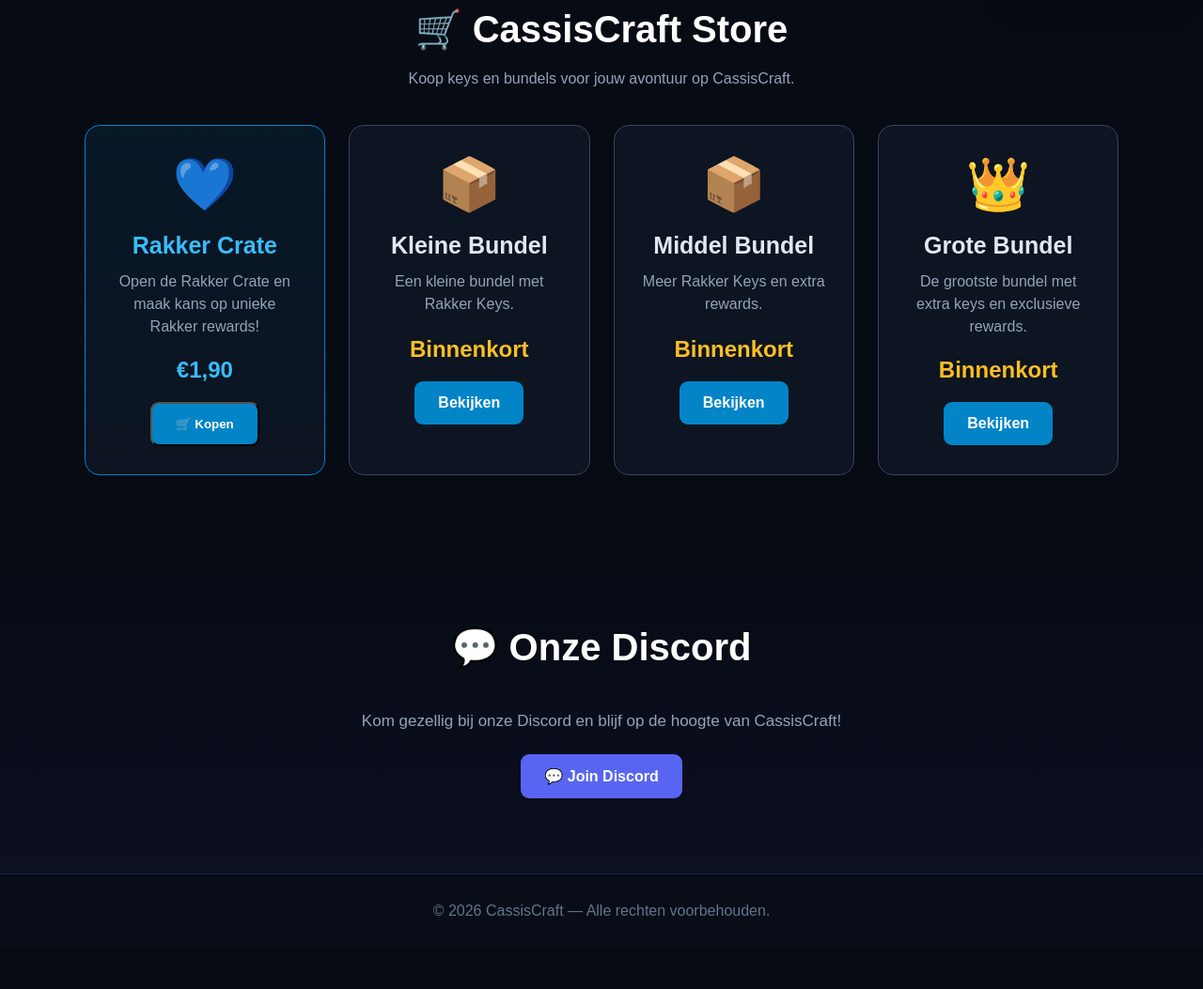
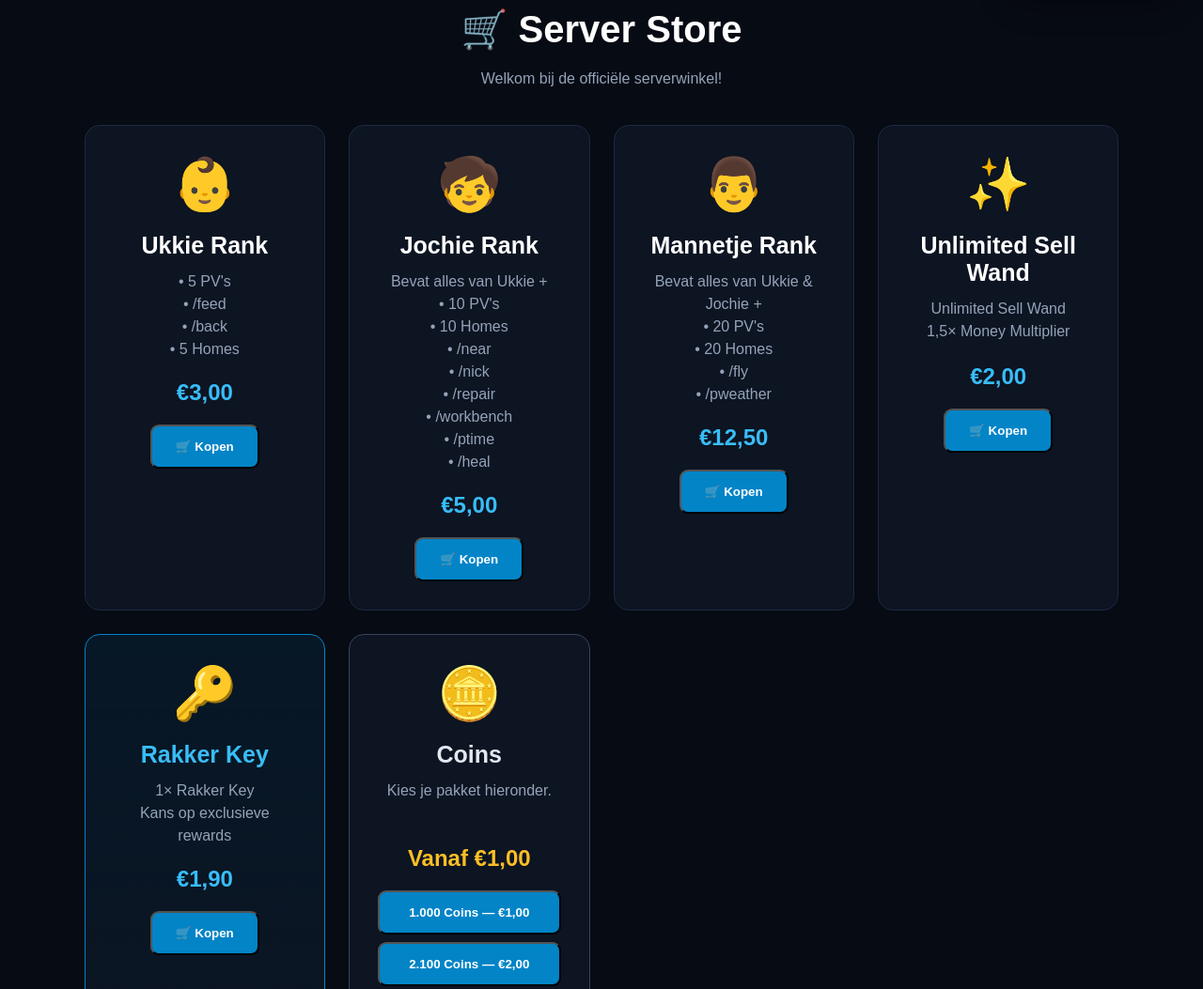
Before and after one commit to CassisCraft/cassiscraft-website, a plain HTML site: page Index.html in a window 1280 px wide. Shown: the part 780-1833 px from the top of the page at 94% size. Before the commit the page ends 1789 px from the top, so only its background shows below. Drawn offline with Linux system fonts and the light colour scheme.

Commit message:
Update Index.html

```diff
--- a/Index.html
+++ b/Index.html
@@ -428,131 +428,70 @@
 
 
     <!-- STORE -->
-
     <section id="store">
-
-        <h2 class="section-title">
-            🛒 CassisCraft Store
-        </h2>
-
-        <p class="section-subtitle">
-            Koop keys en bundels voor jouw avontuur op CassisCraft.
-        </p>
-
+        <h2 class="section-title">🛒 Server Store</h2>
+        <p class="section-subtitle">Welkom bij de officiële serverwinkel!</p>
 
         <div class="products">
 
+            <div class="card">
+                <div class="card-icon">👶</div>
+                <h3>Ukkie Rank</h3>
+                <p>• 5 PV's<br>• /feed<br>• /back<br>• 5 Homes</p>
+                <div class="price">€3,00</div>
+                <button type="button" class="button" onclick="addToCart('Ukkie Rank', 3.00)">🛒 Kopen</button>
+            </div>
 
-            <!-- RAKKER CRATE -->
+            <div class="card">
+                <div class="card-icon">🧒</div>
+                <h3>Jochie Rank</h3>
+                <p>Bevat alles van Ukkie +<br>• 10 PV's<br>• 10 Homes<br>• /near<br>• /nick<br>• /repair<br>• /workbench<br>• /ptime<br>• /heal</p>
+                <div class="price">€5,00</div>
+                <button type="button" class="button" onclick="addToCart('Jochie Rank', 5.00)">🛒 Kopen</button>
+            </div>
+
+            <div class="card">
+                <div class="card-icon">👨</div>
+                <h3>Mannetje Rank</h3>
+                <p>Bevat alles van Ukkie &amp; Jochie +<br>• 20 PV's<br>• 20 Homes<br>• /fly<br>• /pweather</p>
+                <div class="price">€12,50</div>
+                <button type="button" class="button" onclick="addToCart('Mannetje Rank', 12.50)">🛒 Kopen</button>
+            </div>
+
+            <div class="card">
+                <div class="card-icon">✨</div>
+                <h3>Unlimited Sell Wand</h3>
+                <p>Unlimited Sell Wand<br>1,5× Money Multiplier</p>
+                <div class="price">€2,00</div>
+                <button type="button" class="button" onclick="addToCart('Unlimited Sell Wand', 2.00)">🛒 Kopen</button>
+            </div>
 
             <div class="card rakker">
-
-                <div class="card-icon">
-                    💙
-                </div>
-
-                <h3>
-                    Rakker Crate
-                </h3>
-
-                <p>
-                    Open de Rakker Crate en maak kans op unieke Rakker rewards!
-                </p>
-
-                <div class="price">
-                    €1,90
-                </div>
-
-                <button type="button" class="button" onclick="addToCart('Rakker Crate', 1.90)">🛒 Kopen</button>
-
+                <div class="card-icon">🔑</div>
+                <h3>Rakker Key</h3>
+                <p>1× Rakker Key<br>Kans op exclusieve rewards</p>
+                <div class="price">€1,90</div>
+                <button type="button" class="button" onclick="addToCart('Rakker Key', 1.90)">🛒 Kopen</button>
             </div>
 
-
-            <!-- KLEINE BUNDEL -->
-
             <div class="card bundle">
-
-                <div class="card-icon">
-                    📦
+                <div class="card-icon">🪙</div>
+                <h3>Coins</h3>
+                <p>
+                    Kies je pakket hieronder.
+                </p>
+                <div class="price">Vanaf €1,00</div>
+                <div style="display:grid;gap:8px;">
+                    <button type="button" class="button" onclick="addToCart('1.000 Coins', 1.00)">1.000 Coins — €1,00</button>
+                    <button type="button" class="button" onclick="addToCart('2.100 Coins', 2.00)">2.100 Coins — €2,00</button>
+                    <button type="button" class="button" onclick="addToCart('3.200 Coins', 3.00)">3.200 Coins — €3,00</button>
+                    <button type="button" class="button" onclick="addToCart('4.400 Coins', 4.00)">4.400 Coins — €4,00</button>
+                    <button type="button" class="button" onclick="addToCart('5.500 Coins', 5.00)">5.500 Coins — €5,00</button>
                 </div>
-
-                <h3>
-                    Kleine Bundel
-                </h3>
-
-                <p>
-                    Een kleine bundel met Rakker Keys.
-                </p>
-
-                <div class="price">
-                    Binnenkort
-                </div>
-
-                <a href="#" class="button">
-                    Bekijken
-                </a>
-
             </div>
-
-
-            <!-- MIDDEL BUNDEL -->
-
-            <div class="card bundle">
-
-                <div class="card-icon">
-                    📦
-                </div>
-
-                <h3>
-                    Middel Bundel
-                </h3>
-
-                <p>
-                    Meer Rakker Keys en extra rewards.
-                </p>
-
-                <div class="price">
-                    Binnenkort
-                </div>
-
-                <a href="#" class="button">
-                    Bekijken
-                </a>
-
-            </div>
-
-
-            <!-- GROTE BUNDEL -->
-
-            <div class="card bundle">
-
-                <div class="card-icon">
-                    👑
-                </div>
-
-                <h3>
-                    Grote Bundel
-                </h3>
-
-                <p>
-                    De grootste bundel met extra keys en exclusieve rewards.
-                </p>
-
-                <div class="price">
-                    Binnenkort
-                </div>
-
-                <a href="#" class="button">
-                    Bekijken
-                </a>
-
-            </div>
-
-
         </div>
 
     </section>
-
 
     <!-- DISCORD -->
 
```
